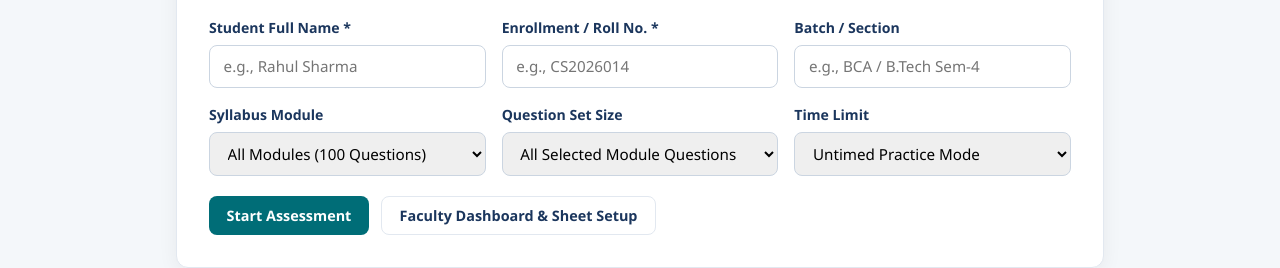
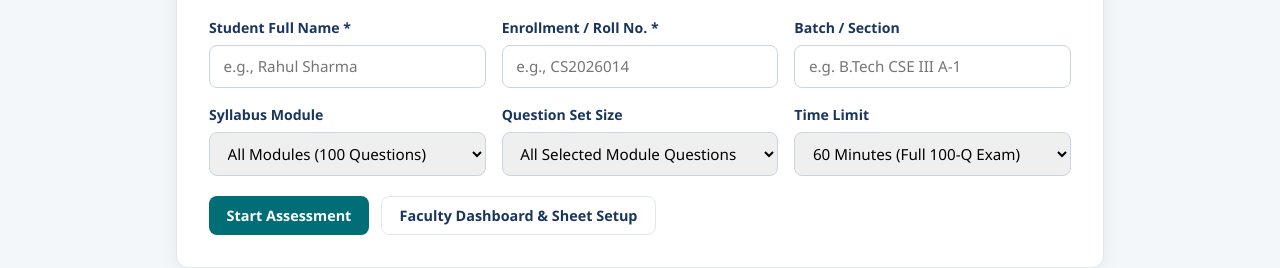
Before and after one commit to jeet25b/oracle-sql-quiz, a plain HTML site: page index.html in a window 1280 px wide. Shown: the part 250-518 px from the top of the page. Drawn offline with Linux system fonts and the light colour scheme.

Commit message:
Add files via upload

```diff
--- a/index.html
+++ b/index.html
@@ -126,7 +126,7 @@
       </div>
       <div class="form-group">
         <label for="stu-batch">Batch / Section</label>
-        <input type="text" id="stu-batch" placeholder="e.g., BCA / B.Tech Sem-4">
+        <input type="text" id="stu-batch" placeholder="e.g. B.Tech CSE III A-1">
       </div>
       <div class="form-group">
         <label for="mod-filter">Syllabus Module</label>
@@ -157,7 +157,7 @@
           <option value="0">Untimed Practice Mode</option>
           <option value="15">15 Minutes</option>
           <option value="30">30 Minutes</option>
-          <option value="60">60 Minutes (Full 100-Q Exam)</option>
+          <option value="60" selected>60 Minutes (Full 100-Q Exam)</option>
         </select>
       </div>
     </div>
```
